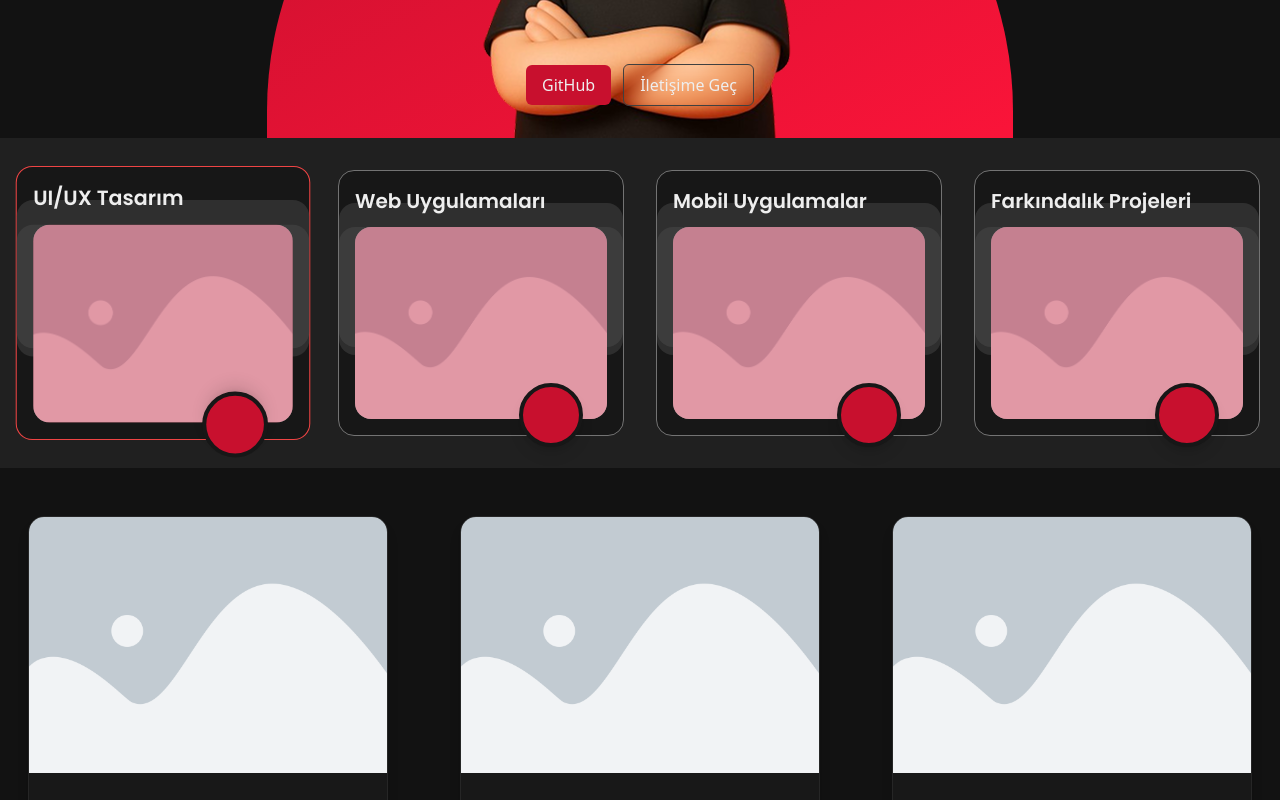
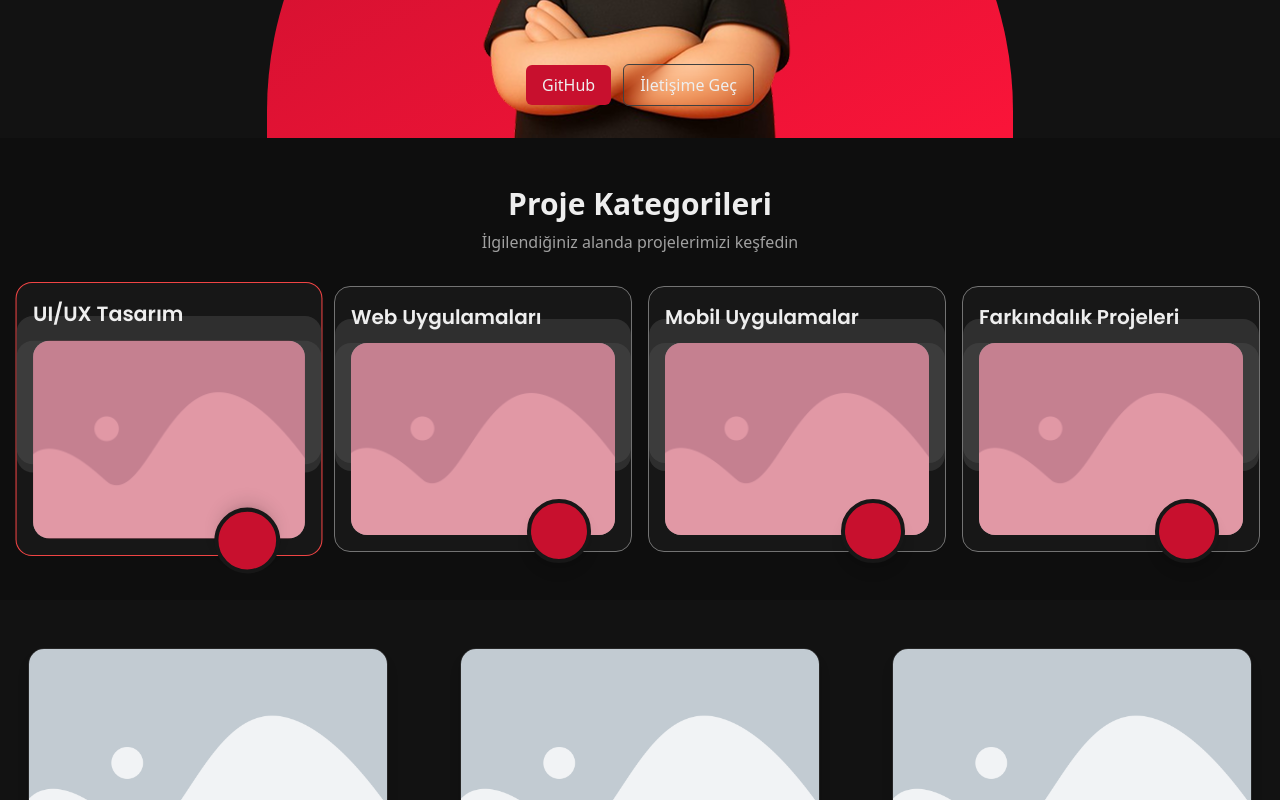
Before and after one commit to HSD-OSTIMTECH/HSD-Landing, a Next.js app: page /projects in a window 1280 px wide. Shown: the part 482-1282 px from the top of the page. Built offline with nearby package versions, Linux system fonts and the light colour scheme; some icons are missing.

Commit message:
feat: enhance project categories with mobile select box and improved layout

```diff
--- a/pages/projects/index.tsx
+++ b/pages/projects/index.tsx
@@ -3,6 +3,7 @@ import { motion, AnimatePresence } from "framer-motion";
 import Button from "../../components/ui/button";
 import ProjectCategoryCard from "../../components/shared/projectCategoryCard";
 import ProjectCard from "../../components/shared/projectCard";
+import SelectBox from "../../components/ui/selectBox";
 
 const images = ["/avatars/poyraz.png", "/avatars/yigit.png"];
 
@@ -11,22 +12,18 @@ const categories = [
   {
     key: "uiux",
     title: "UI/UX Tasarım",
-    imageUrl: "/images/defaultImage.png",
   },
   {
     key: "web",
     title: "Web Uygulamaları",
-    imageUrl: "/images/defaultImage.png",
   },
   {
     key: "mobile",
     title: "Mobil Uygulamalar",
-    imageUrl: "/images/defaultImage.png",
   },
   {
     key: "sosyal",
     title: "Farkındalık Projeleri",
-    imageUrl: "/images/defaultImage.png",
   },
 ];
 
@@ -90,7 +87,7 @@ const ProjectsIndex = () => {
   const [current, setCurrent] = useState(0);
   const [autoPlay, setAutoPlay] = useState(true);
   const [selectedCategory, setSelectedCategory] = useState<
-    "uiux" | "web" | "mobile"
+    "uiux" | "web" | "mobile" | "sosyal"
   >("uiux");
 
   useEffect(() => {
@@ -148,23 +145,72 @@ const ProjectsIndex = () => {
       </section>
 
       <section className="flex flex-col items-center justify-center w-full">
-        <div className="py-8 bg-gray w-full">
-          <div className="max-w-7xl container mx-auto flex flex-wrap md:flex-nowrap gap-4 sm:gap-6 md:gap-8 justify-center px-5 ">
+        <div className="py-12 bg-neutral-950/50 w-full">
+          <div className="max-w-7xl container mx-auto px-5">
+            {/* Başlık */}
+            <div className="text-center mb-8 ">
+              <h2 className="text-2xl sm:text-3xl font-bold text-white mb-2">
+                Proje Kategorileri
+              </h2>
+              <p className="text-neutral-400">
+                İlgilendiğiniz alanda projelerimizi keşfedin
+              </p>
+            </div>
+
+            {/* Desktop: Kategori Kartları */}
+            <motion.div
+              className="hidden md:flex items-center justify-between gap-3 sm:gap-4"
+              initial={{ opacity: 0, y: 20 }}
+              animate={{ opacity: 1, y: 0 }}
+              transition={{ duration: 0.6, ease: "easeOut" }}
+            >
               {categories.map((cat) => (
                 <ProjectCategoryCard
                   key={cat.key}
                   title={cat.title}
-                imageUrl={cat.imageUrl}
                   isSelected={selectedCategory === cat.key}
                   onClick={() =>
-                  setSelectedCategory(cat.key as "uiux" | "web" | "mobile")
+                    setSelectedCategory(
+                      cat.key as "uiux" | "web" | "mobile" | "sosyal"
+                    )
                   }
                 />
               ))}
+            </motion.div>
+
+            {/* Mobile: Select Box */}
+            <motion.div
+              className="flex md:hidden justify-center w-full"
+              initial={{ opacity: 0, scale: 0.9 }}
+              animate={{ opacity: 1, scale: 1 }}
+              transition={{ duration: 0.5, ease: "easeOut" }}
+            >
+              <div className="w-full max-w-xs">
+                <SelectBox
+                  options={categories.map((cat) => ({
+                    label: `${cat.title}`,
+                    value: cat.key,
+                  }))}
+                  value={selectedCategory}
+                  onChange={(value) =>
+                    setSelectedCategory(
+                      value as "uiux" | "web" | "mobile" | "sosyal"
+                    )
+                  }
+                  className="!w-full"
+                />
+              </div>
+            </motion.div>
           </div>
         </div>
 
-        <div className="my-12 max-w-7xl container mx-auto grid grid-cols-1 sm:grid-cols-2 lg:grid-cols-3 gap-6 sm:gap-8 w-full px-2">
+        <motion.div
+          className="my-12 max-w-7xl container mx-auto grid grid-cols-1 sm:grid-cols-2 lg:grid-cols-3 gap-6 sm:gap-8 w-full px-2"
+          key={selectedCategory}
+          initial={{ opacity: 0, y: 30 }}
+          animate={{ opacity: 1, y: 0 }}
+          transition={{ duration: 0.5, ease: "easeOut" }}
+        >
           {(projects[selectedCategory] as Array<any>).map(
             (project: any, idx: number) => (
               <div
@@ -174,7 +220,7 @@ const ProjectsIndex = () => {
                 <motion.div
                   initial={{ opacity: 0, y: 20 }}
                   animate={{ opacity: 1, y: 0 }}
-                  transition={{ delay: idx * 0.1 }}
+                  transition={{ delay: idx * 0.1, duration: 0.4 }}
                   className="w-full flex items-center justify-center"
                 >
                   <ProjectCard
@@ -188,7 +234,7 @@ const ProjectsIndex = () => {
               </div>
             )
           )}
-        </div>
+        </motion.div>
       </section>
     </div>
   );
```
Lines whose indentation alone changed are shown as unchanged.
